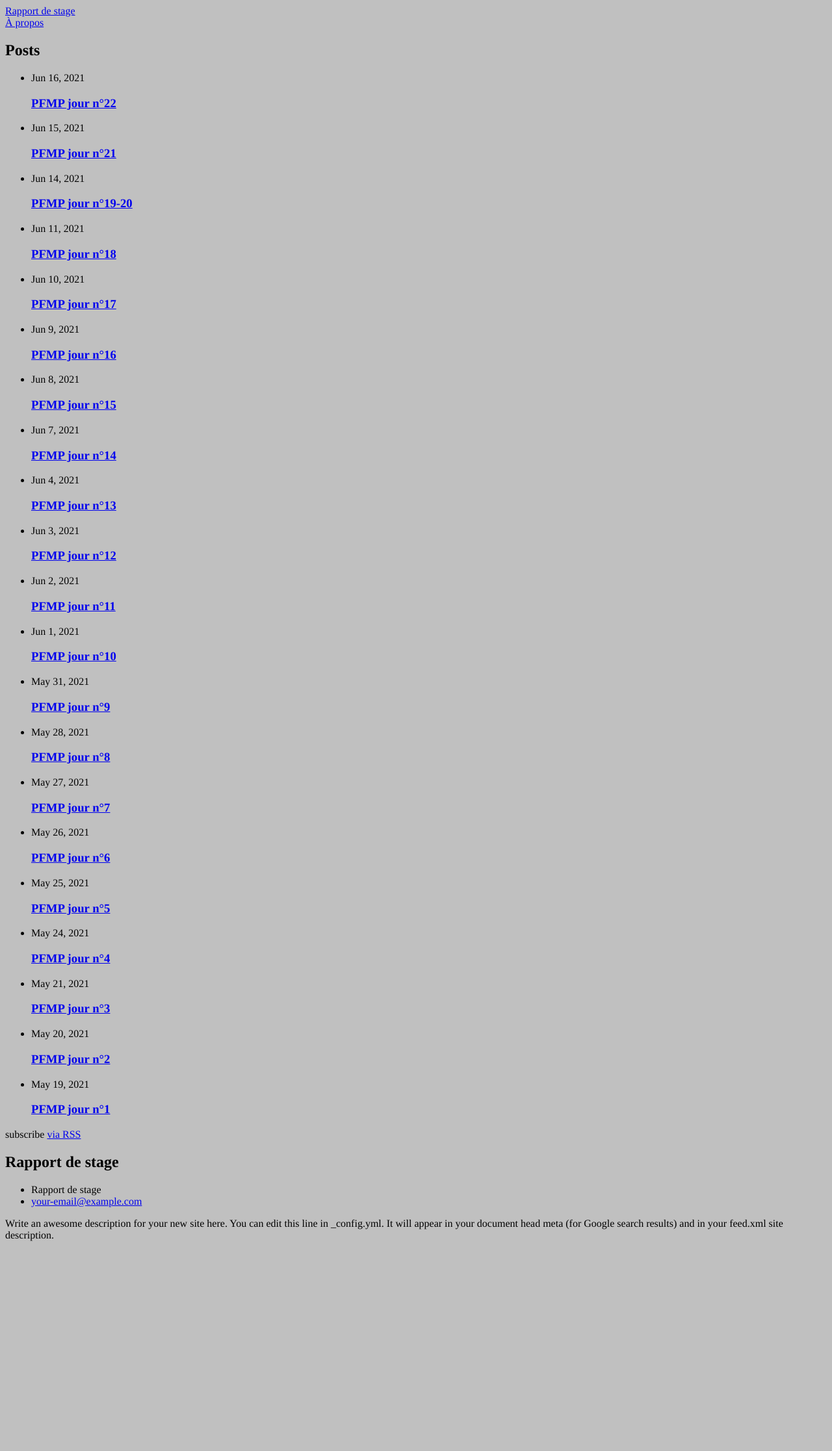
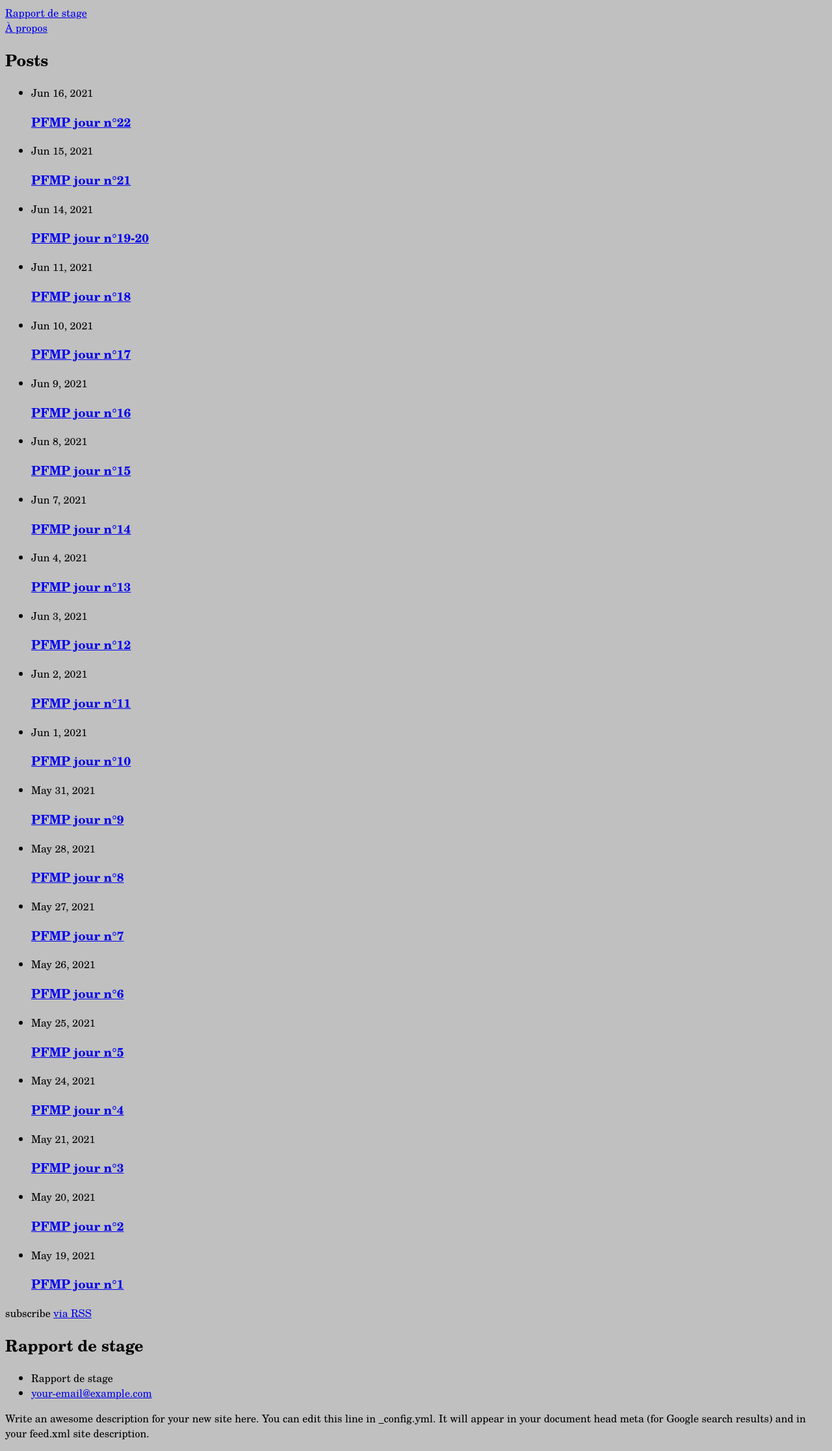
Before and after one commit to Corentin69008/Corentin69008.github.io, a Jekyll site: the page built from index.markdown, in a window 1280 px wide. Shown: the whole page at 65% size. Built offline with Jekyll 4.4.1, drawn with Linux system fonts in a browser that asks for light colours; before the commit the page ends 1926 px from its top, so only the background shows below that.

Commit message:
mise a jour

```diff
--- a/assets/main.css
+++ b/assets/main.css
@@ -6,5 +6,5 @@ html{
 }
 
 body{
-  font-family: cursive, Times, "Times New Roman", Georgia, serif;
+  font-family: New Century Schoolbook, TeX Gyre Schola, serif;
 }
```
